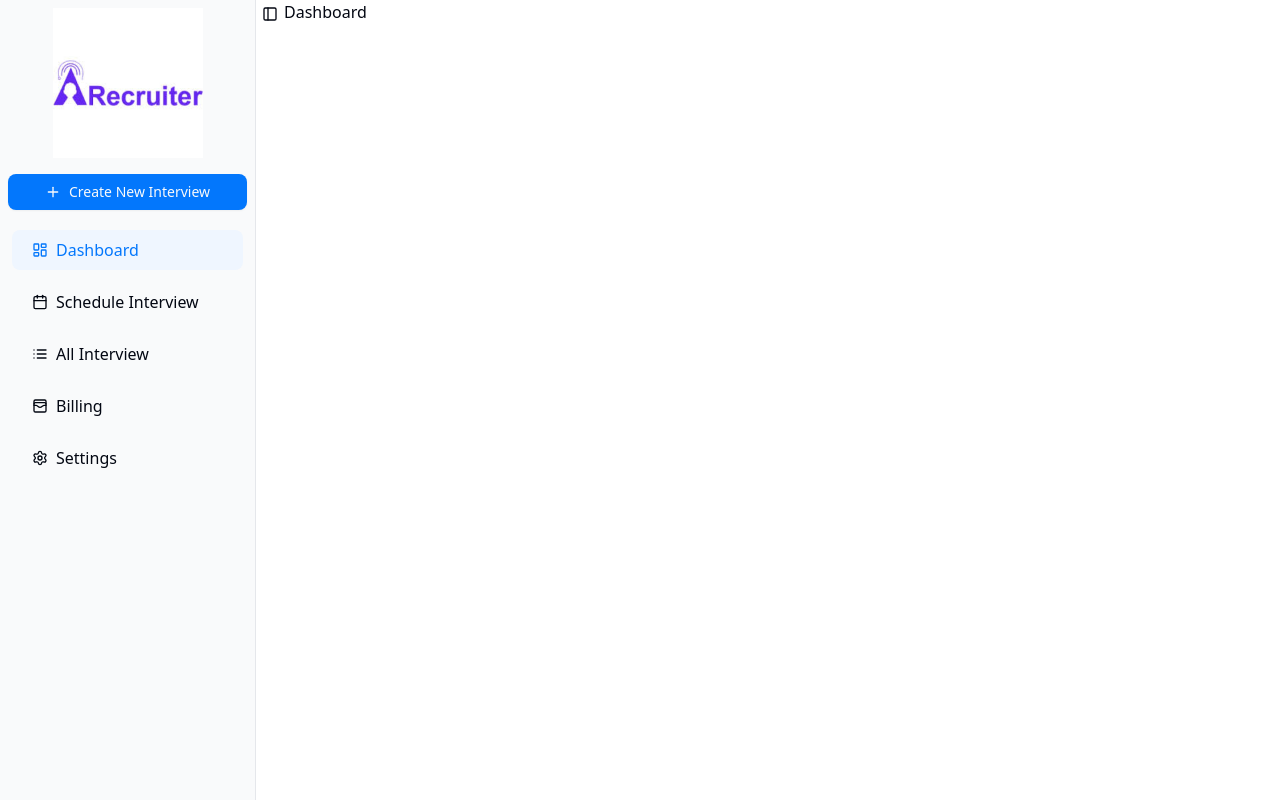
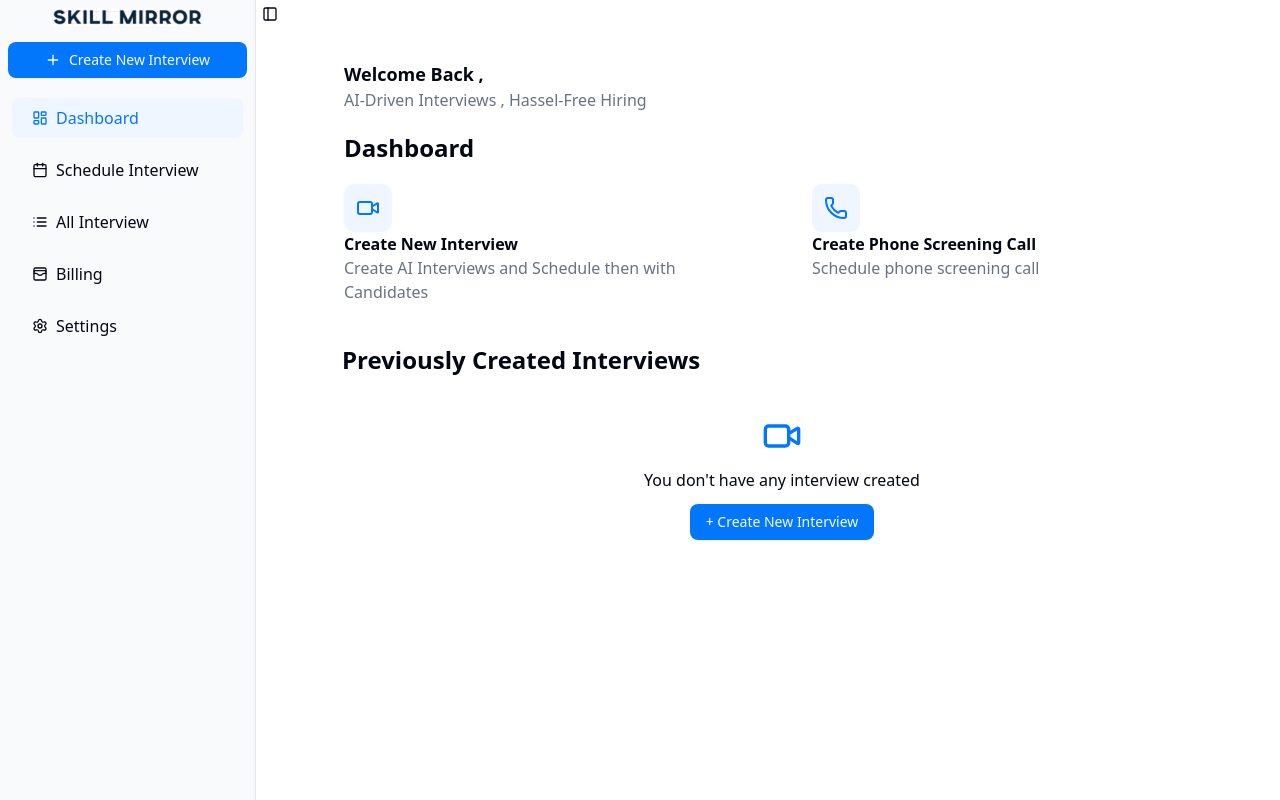
Before and after one commit to shridharanigolkar/recru-ai, a Next.js app: page /dashboard in a window 1280 px wide. Built offline with nearby package versions, Linux system fonts and the light colour scheme; no server answers.

Commit message:
dashboard layout completed

```diff
--- a/app/(main)/_components/AppSidebar.jsx
+++ b/app/(main)/_components/AppSidebar.jsx
@@ -19,13 +19,10 @@
 
 export function AppSidebar() {
   const path = usePathname();
-  console.log(path);
-
-
   return (
     <Sidebar>
       <SidebarHeader className='flex items-center'>
-       <Image src ={'/logo.jpeg'} alt ='logo'
+       <Image src ={'/image.png'} alt ='logo'
               width={100}
               height={100}
               className='w-[150px]'/>
--- /dev/null
+++ b/app/(main)/dashboard/_components/CreateOption.jsx
@@ -0,0 +1,20 @@
+import React from 'react'
+import { Phone, Video } from 'lucide-react'
+function CreateOption() {
+  return (
+    <div  className='grid grid-cols-2 gap-5'>
+       <div className='bg-white border-gray-200 rounded-lg p-5'>
+                <Video className='p-3 text-primary bg-blue-50 rounded-lg h-12 w-12'/>
+                <h2 className='font-bold'>Create New Interview</h2>
+                <p className='text-gray-500'>Create AI Interviews and Schedule then with Candidates</p>
+       </div>
+        <div className='bg-white border-gray-200 rounded-lg p-5'>
+                <Phone className='p-3 text-primary bg-blue-50 rounded-lg h-12 w-12'/>
+                <h2 className='font-bold'>Create Phone Screening Call</h2>
+                <p className='text-gray-500'>Schedule phone screening call</p>
+       </div>
+    </div>
+  )
+}
+
+export default CreateOption
--- /dev/null
+++ b/app/(main)/dashboard/_components/LatestInterview.jsx
@@ -0,0 +1,26 @@
+'use client'
+import { Button } from '@/components/ui/button';
+import { Camera, Video } from 'lucide-react';
+import { Butterfly_Kids } from 'next/font/google';
+import React, { useState } from 'react'
+
+function LatestInterview() {
+    const[interviewList,setInterviewList] = useState([]);
+
+  return (
+    <div className='my-5'>
+       <h2 className='font-bold text-2xl pl-4.5'>Previously Created Interviews</h2>
+       {interviewList?.length == 0 &&
+
+        <div className='p-5 flex flex-col gap-3 items-center mt-5'>
+            <Video className='h-10 w-10 text-primary'/>
+            <h2>You don't have any interview created</h2>
+            <Button>+ Create New Interview</Button>
+        </div>}
+
+    </div>
+
+  )
+}
+
+export default LatestInterview
--- /dev/null
+++ b/app/(main)/dashboard/_components/WelcomeContainer.jsx
@@ -0,0 +1,21 @@
+'use client'
+import { useUser } from '@/app/Provider'
+import React from 'react'
+import Image from 'next/image';
+
+function WelcomeContainer() {
+
+    const {user} = useUser();
+
+  return (
+    <div className='bg-white p-5 rounded-xl flex justify-between items-center'>
+      <div >
+        <h2 className='text-lg font-bold'>Welcome Back , {user?.name}</h2>
+        <h2 className='text-gray-500'>AI-Driven Interviews , Hassel-Free Hiring</h2>
+      </div>
+      {user && <Image className='rounded-4xl' src={user?.picture} alt='userAvatar' width={50} height={50} />}
+    </div>
+  )
+}
+
+export default WelcomeContainer
--- a/app/(main)/dashboard/page.jsx
+++ b/app/(main)/dashboard/page.jsx
@@ -1,9 +1,17 @@
 import React from 'react'
+import WelcomeContainer from './_components/WelcomeContainer'
+import CreateOption from './_components/CreateOption'
+import LatestInterview from './_components/LatestInterview'
 
 function Dashboard() {
   return (
-    <div>
-     Dashboard
+    <div >
+    <WelcomeContainer/>
+    <h2 className='pl-5 font-bold text-2xl'> Dashboard</h2>
+    <CreateOption/>
+    <LatestInterview />
+
+
     </div>
   )
 }
--- a/app/(main)/layout.js
+++ b/app/(main)/layout.js
@@ -6,7 +6,9 @@
   return (
     <div>
       <DashboardProvider>
+        <div className='p-10 w-full'>
       {children}
+      </div>
     </DashboardProvider>
     </div>
 
--- a/app/(main)/provider.js
+++ b/app/(main)/provider.js
@@ -6,11 +6,12 @@
 function DashboardProvider({ children }) {
   return (
     <SidebarProvider>
-      <div className="flex">
+      <div className='flex w-full'>
         <AppSidebar />
          <SidebarTrigger/>
-          {children}
-
+         <div className='w-full'>
+         {children}
+         </div>
       </div>
     </SidebarProvider>
   );
--- a/app/auth/page.jsx
+++ b/app/auth/page.jsx
@@ -19,7 +19,7 @@
   return (
     <div className='flex flex-col items-center justify-center h-screen'>
       <div className='flex flex-col items-center border rounded-2xl p-8'>
-        <Image src ={'/logo.jpeg'} alt ='logo'
+        <Image src ={'/image.png'} alt ='logo'
         width={100}
         height={100}
         className='w-[180px]'/>
--- a/app/layout.js
+++ b/app/layout.js
@@ -23,7 +23,10 @@
         className={`${geistSans.variable} ${geistMono.variable} antialiased`}
       >
          <Provider>
-          {children}
+          <div>
+               {children}
+          </div>
+
         </Provider>
 
       </body>
--- a/next.config.mjs
+++ b/next.config.mjs
@@ -1,4 +1,8 @@
 /** @type {import('next').NextConfig} */
-const nextConfig = {};
+const nextConfig = {
+    images : {
+        domains :['lh3.googleusercontent.com']
+    }
+};
 
 export default nextConfig;
```
Also changed, not shown: public/image.png (added).
